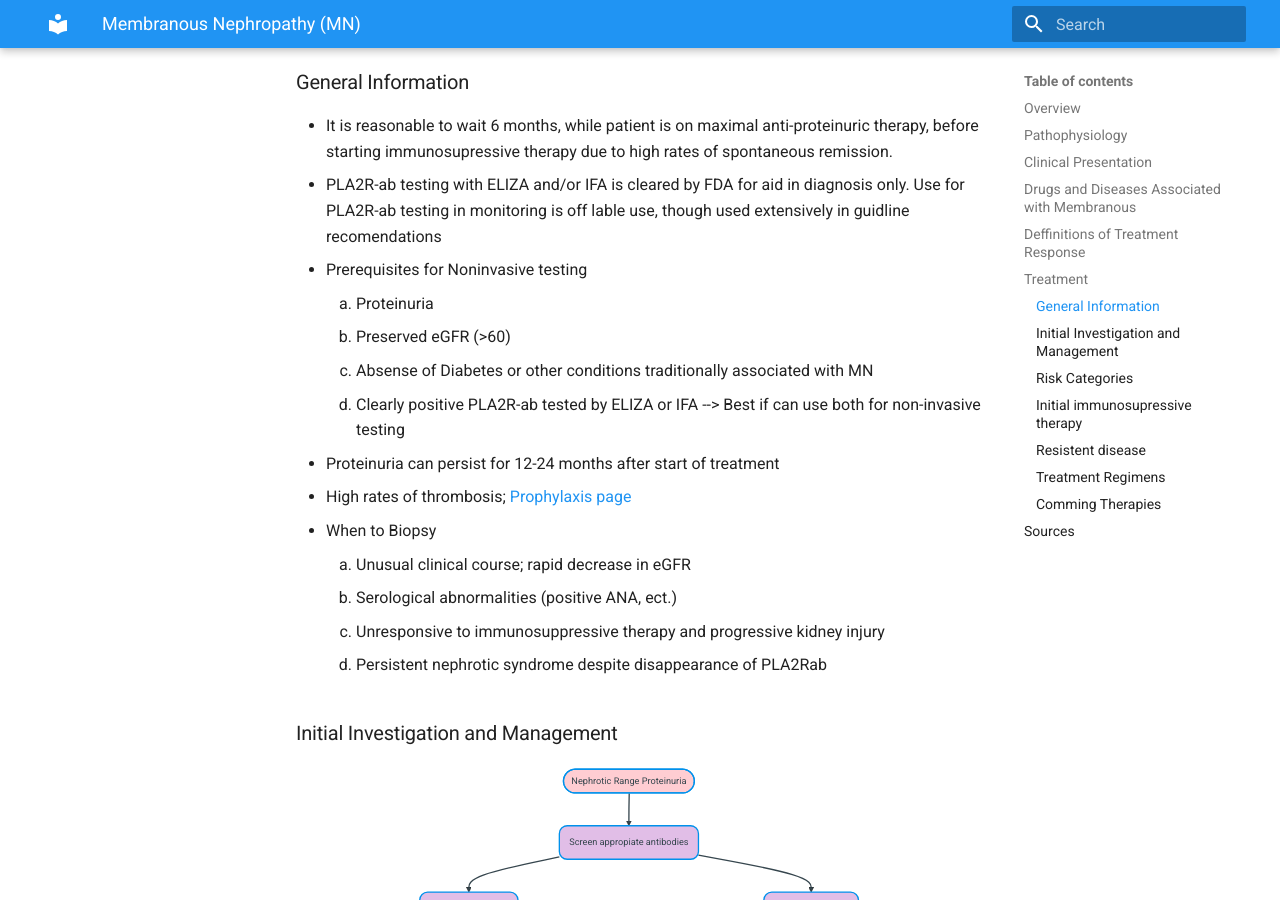
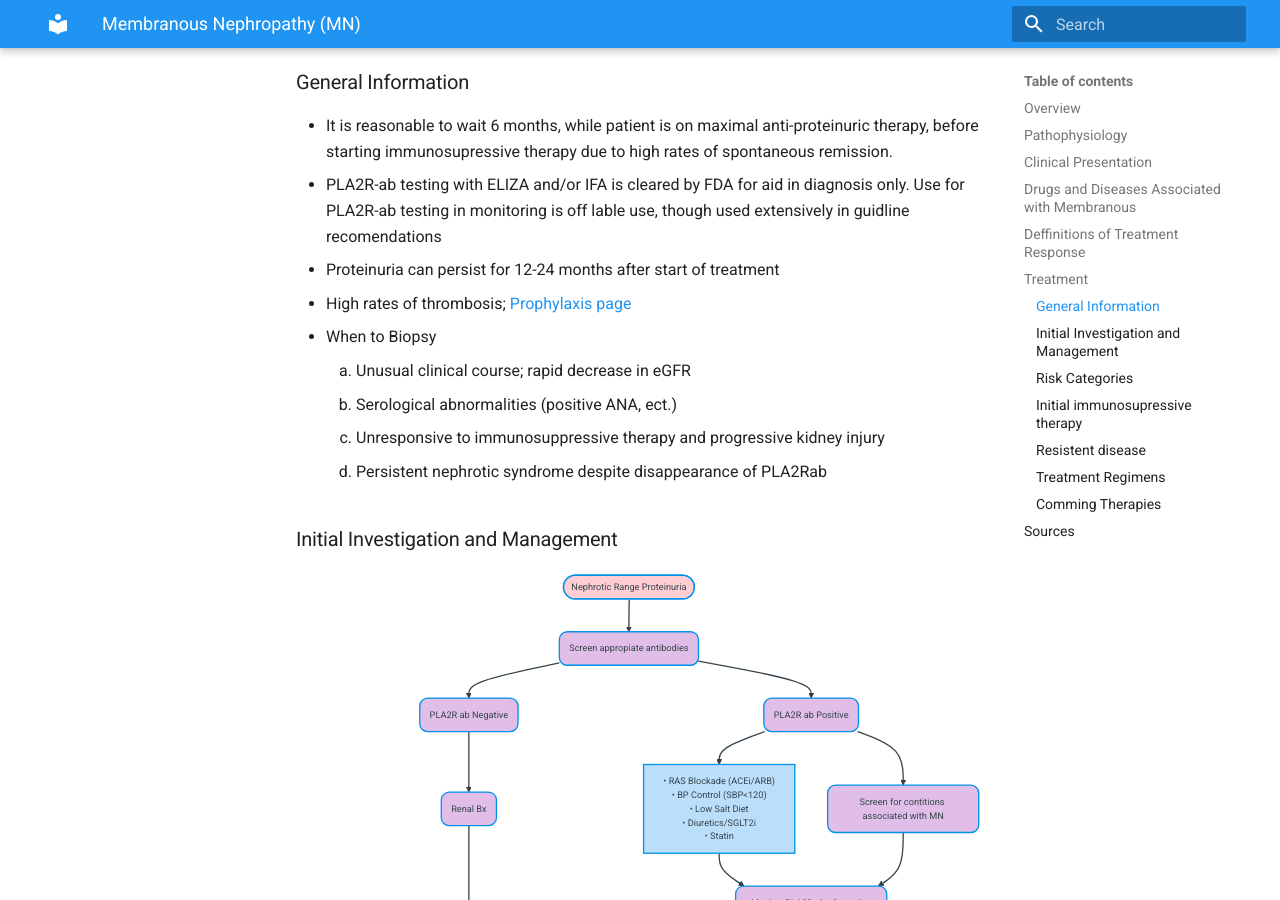
Before and after one commit to TTUNEPH2025/GN, an MkDocs documentation site: the page built from docs/Membranous.md, in a window 1280 px wide and 900 px high, scrolled down 3493 px. Built offline with MkDocs 1.6.1 and Material for MkDocs 9.7.7, drawn with Linux system fonts in a browser that asks for light colours.

Commit message:
Update Membranous.md

```diff
--- a/docs/Membranous.md
+++ b/docs/Membranous.md
@@ -86,11 +86,6 @@
 ### General Information
  * It is reasonable to wait 6 months, while patient is on maximal anti-proteinuric therapy, before starting immunosupressive therapy due to high rates of spontaneous remission.
  * PLA2R-ab testing with ELIZA and/or IFA is cleared by FDA for aid in diagnosis only. Use for PLA2R-ab testing in monitoring is off lable use, though used extensively in guidline recomendations
- * Prerequisites for Noninvasive testing
-    1. Proteinuria
-    2. Preserved eGFR (>60)
-    3. Absense of Diabetes or other conditions traditionally associated with MN
-    4. Clearly positive PLA2R-ab tested by ELIZA or IFA --> Best if can use both for non-invasive testing
  * Proteinuria can persist for 12-24 months after start of treatment
  * High rates of thrombosis; [Prophylaxis page](Prophylaxis.md)
  * When to Biopsy
```
